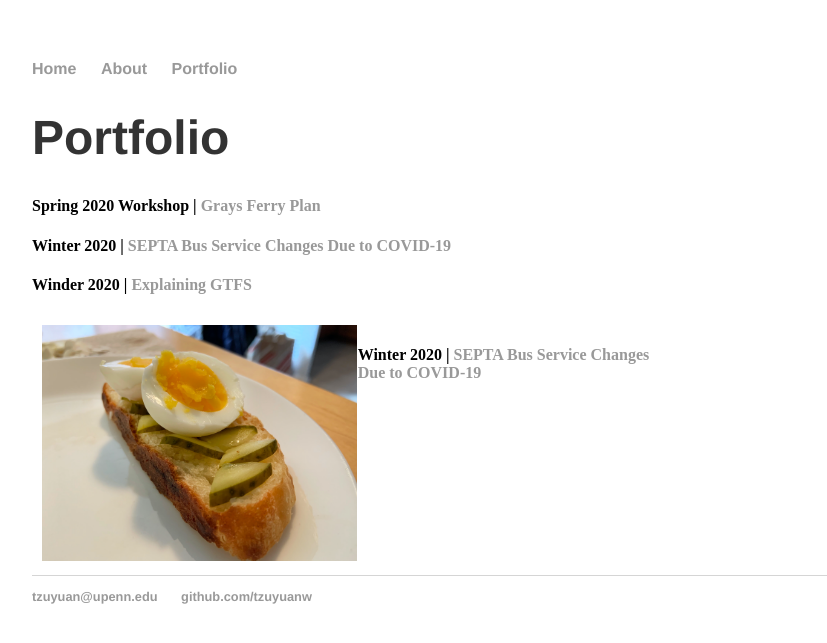
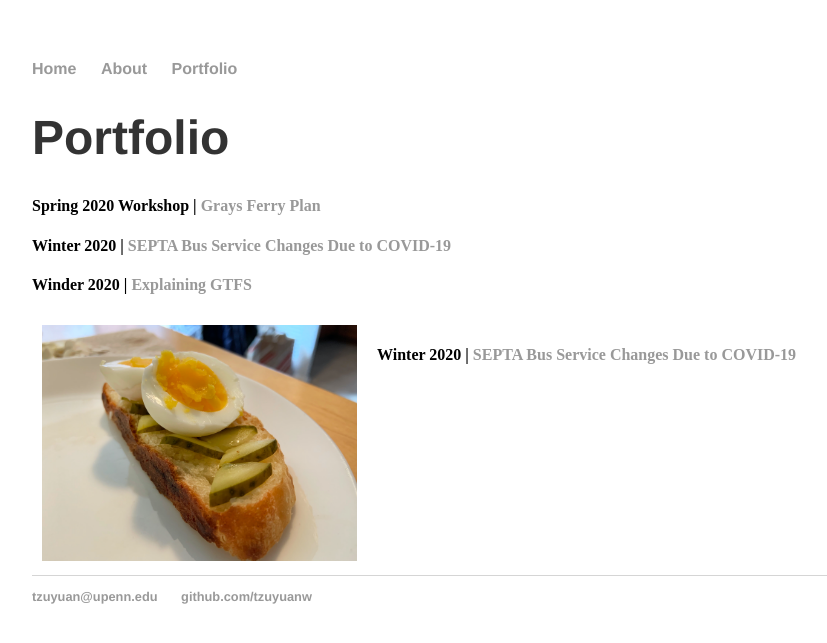
Before and after one commit to tzuyuanw/tzuyuanw.github.io, a Jekyll site: the page built from blog/index.html, in a window 1280 px wide. Shown: the top 643 px of the page, without its empty margins (160-987 px from the left). Built offline with Jekyll 4.4.1, drawn with Linux system fonts in a browser that asks for light colours.

Commit message:
Update main.css

```diff
--- a/css/main.css
+++ b/css/main.css
@@ -38,9 +38,14 @@
 /* Create two equal columns that floats next to each other */
 .column {
   float: left;
-  width: 33%;
   padding: 10px;
   /*height: 300px; /* Should be removed. Only for demonstration */
+}
+.left {
+    width: 33%;
+}
+.right {
+  width: 66%;
 }
 
 /* Clear floats after the columns */
```
